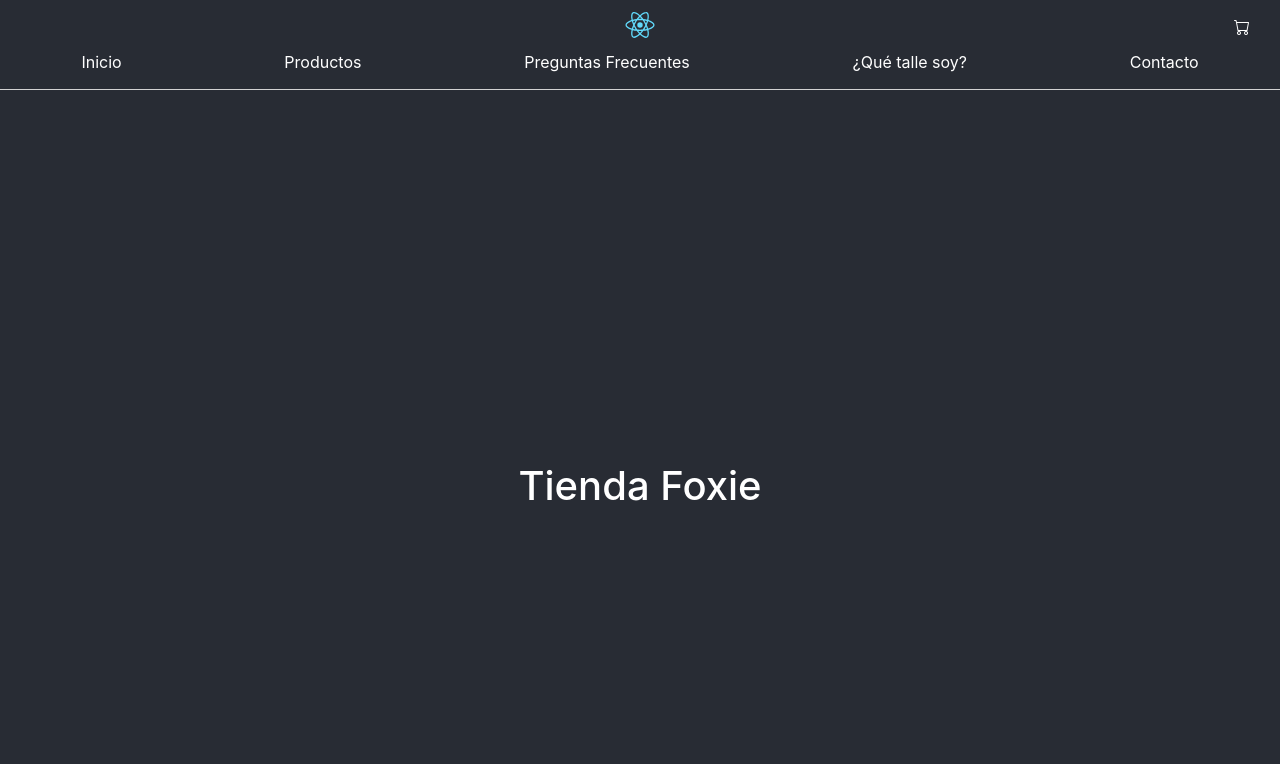
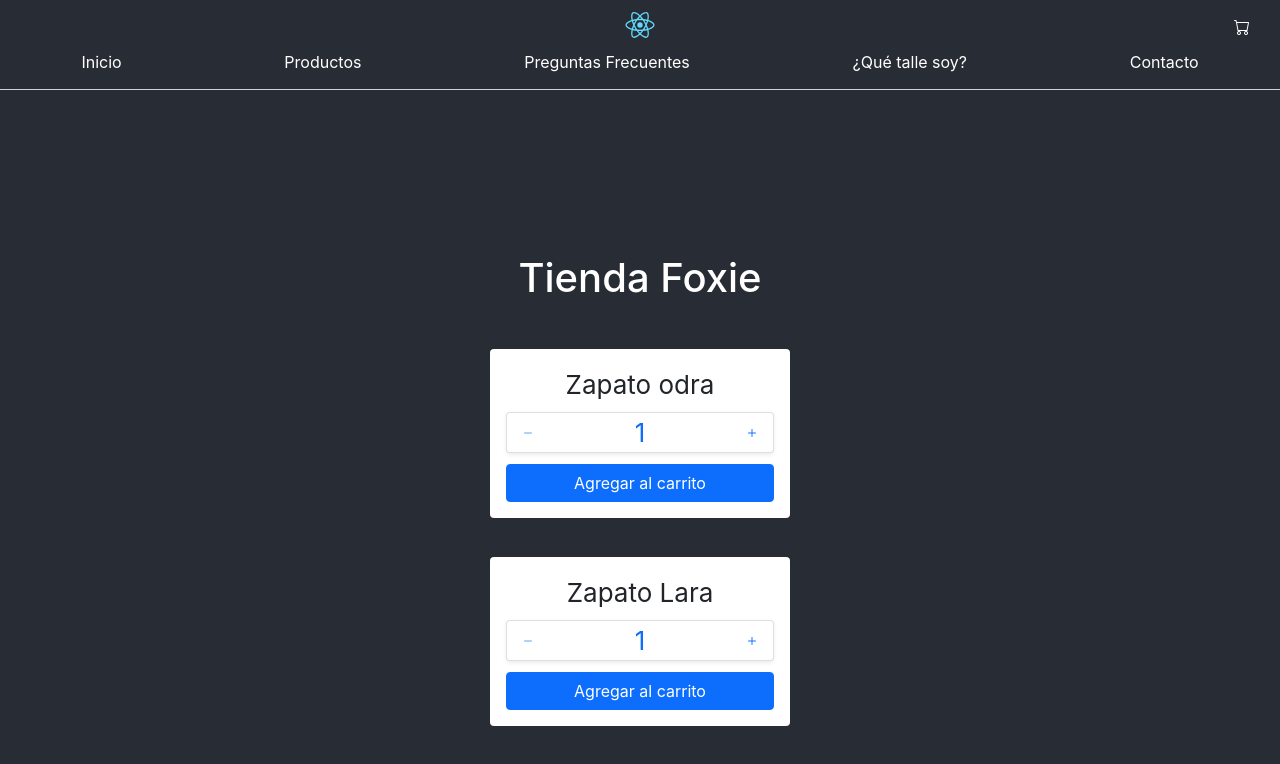
Before and after one commit to lcarassai/react-app, a React (Create React App) app: page / in a window 1280 px wide. Shown: the top 764 px of the page. Built offline with nearby package versions, Linux system fonts and the light colour scheme.

Commit message:
agrego componentr itemcount

```diff
--- a/src/App.js
+++ b/src/App.js
@@ -1,4 +1,5 @@
 import './App.css';
+import ItemListContainer from './components/ItemListContainer';
 import NavBar from './components/NavBar';
 
 function App() {
@@ -6,9 +7,7 @@ function App() {
     <div className="App">
       <NavBar />
 
-      <main className="App-header">
-        <h1>Tienda Foxie</h1>
-      </main>
+      <ItemListContainer />
     </div>
   );
 }
--- /dev/null
+++ b/src/components/CartWidget.js
@@ -0,0 +1,7 @@
+import React from 'react'
+
+const CartWidget = () => (
+    <i className="bi bi-cart position-absolute text-white" style={{ top: 15, right: 30 }}></i>
+)
+
+export default CartWidget;
--- /dev/null
+++ b/src/components/ItemCount.js
@@ -0,0 +1,39 @@
+import React, { useState } from 'react'
+
+const ItemCount = ({ nombre, stock, initial = 1, onAdd }) => {
+
+    const [qty, setQty] = useState(initial);
+
+    const increment = () => setQty(qty + 1)
+    const decrement = () => setQty(qty - 1)
+
+    const onClick = () => onAdd(`Se agrego ${nombre} con cantidad ${qty}`)
+
+    return (
+        <div className='bg-white p-3 rounded' style={{ width: 300 }}>
+            <div className='text-dark'>
+                {nombre}
+            </div>
+
+            <div className='bg-white card my-2 shadow-sm'>
+                <div className='card-body p-0 d-flex justify-content-between'>
+                    <button disabled={qty === initial} className='btn btn-link' onClick={decrement}>
+                        <i className="bi bi-dash text-primary"></i>
+                    </button>
+
+                    <span className='text-primary align-items-center'>{qty}</span>
+
+                    <button disabled={qty === stock} className='btn btn-link' onClick={increment}>
+                        <i className="bi bi-plus text-primary"></i>
+                    </button>
+                </div>
+            </div>
+
+            <button className='btn btn-primary w-100' onClick={onClick}>
+                Agregar al carrito
+            </button>
+        </div>
+    )
+}
+
+export default ItemCount;
--- /dev/null
+++ b/src/components/ItemListContainer.js
@@ -0,0 +1,23 @@
+import React from 'react'
+import ItemCount from './ItemCount';
+
+const ItemListContainer = () => {
+
+    const onAdd = value => alert(value);
+
+    return (
+        <main className="App-header">
+            <h1>Tienda Foxie</h1>
+
+            <br />
+
+            <ItemCount nombre="Zapato odra" stock={5} onAdd={onAdd} />
+
+            <br />
+
+            <ItemCount nombre="Zapato Lara" stock={10} onAdd={onAdd} />
+        </main>
+    )
+}
+
+export default ItemListContainer;
--- a/src/components/NavBar.js
+++ b/src/components/NavBar.js
@@ -1,4 +1,5 @@
 import Logo from '../logo.svg'
+import CartWidget from './CartWidget'
 
 const NavBar = () => {
 
@@ -7,7 +8,7 @@ const NavBar = () => {
             <div className='d-flex justify-content-center'>
                 <img src={Logo} width="50" height="50" alt='Foxie' title='Foxie' />
 
-                <i className="bi bi-cart position-absolute text-white" style={{ top: 15, right: 30 }}></i>
+                <CartWidget />
             </div>
 
             <div className='d-flex justify-content-around'>
```
